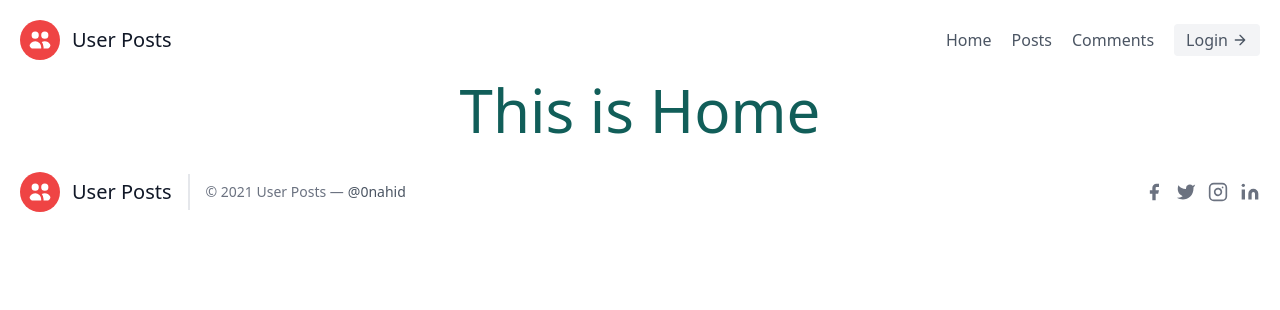
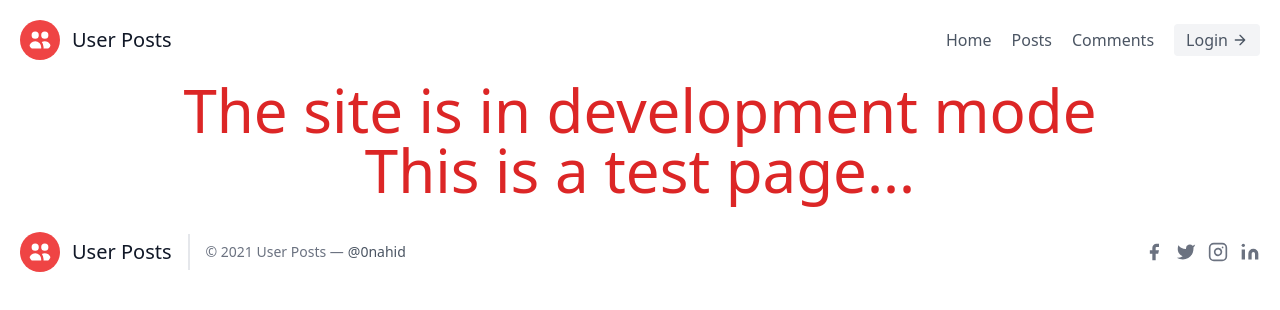
Before and after one commit to 0nahid/user-post-admin, a React (Create React App) app: page / in a window 1280 px wide. Shown: the top 310 px of the page. Built offline with nearby package versions, Linux system fonts and the light colour scheme.

Commit message:
added test page

```diff
--- a/src/Pages/Home.jsx
+++ b/src/Pages/Home.jsx
@@ -1,7 +1,10 @@
 export default function Home() {
-    return (
-        <div>
-            <div className="text-center text-6xl text-teal-800">This is Home</div>
-        </div>
-    )
+  return (
+    <div>
+      <div className="text-center text-6xl text-red-600">
+        <h1>The site is in development mode</h1>
+        <h1>This is a test page...</h1>
+      </div>
+    </div>
+  );
 }
```
